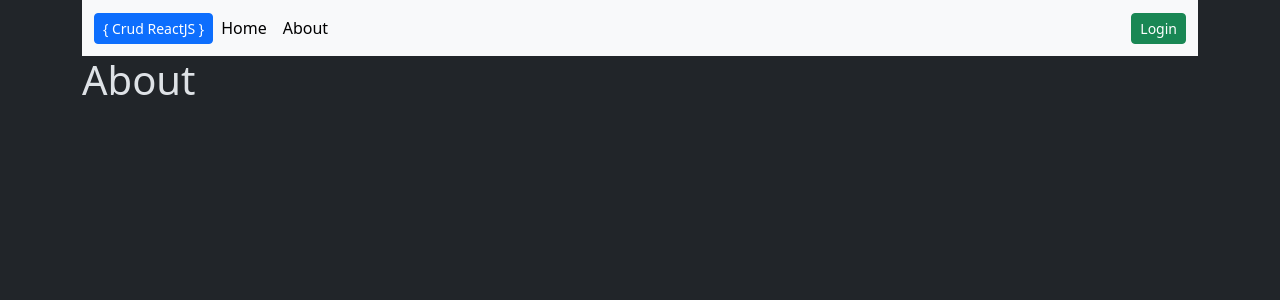
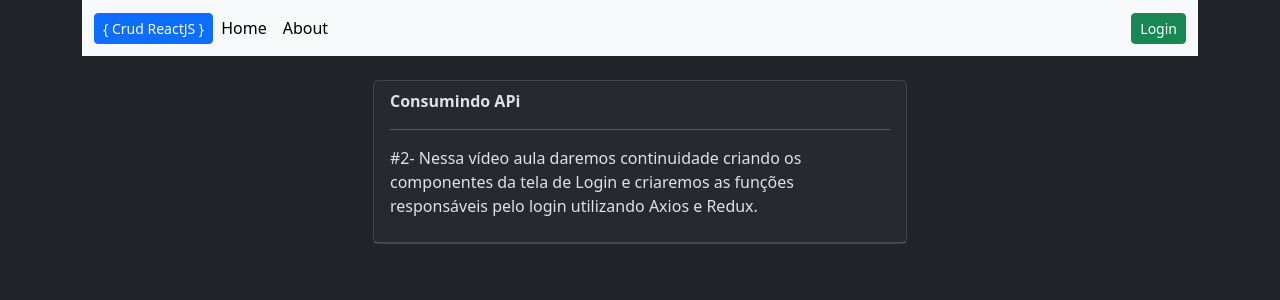
Before and after one commit to arnaldo-tomo/Reactjs-Front, a React (Create React App) app in the folder god/: page /About in a window 1280 px wide. Shown: the top 300 px of the page. Built offline with nearby package versions, Linux system fonts and the light colour scheme.

Commit message:
Update About.js

```diff
--- a/god/src/pages/About.js
+++ b/god/src/pages/About.js
@@ -6,7 +6,21 @@ class About extends Component {
             <>
                 <Menu />
                 <div className="container">
-                    <h1>About</h1>
+                    <div className=" d-flex justify-content-center">
+                        <div className="row col-md-6 col-sm-6 py-4 ">
+                            <div className="col-12 ">
+                                <div className="card ">
+                                    <div className="card-header">
+                                        <strong>Consumindo APi</strong>
+                                        <hr></hr>
+                                        <p>#2- Nessa vídeo aula daremos continuidade criando os componentes da tela de Login e criaremos as funções responsáveis pelo login utilizando Axios e Redux.
+                                        </p>
+
+                                    </div>
+                                </div>
+                            </div>
+                        </div>
+                    </div>
                 </div>
             </>
         );
```
